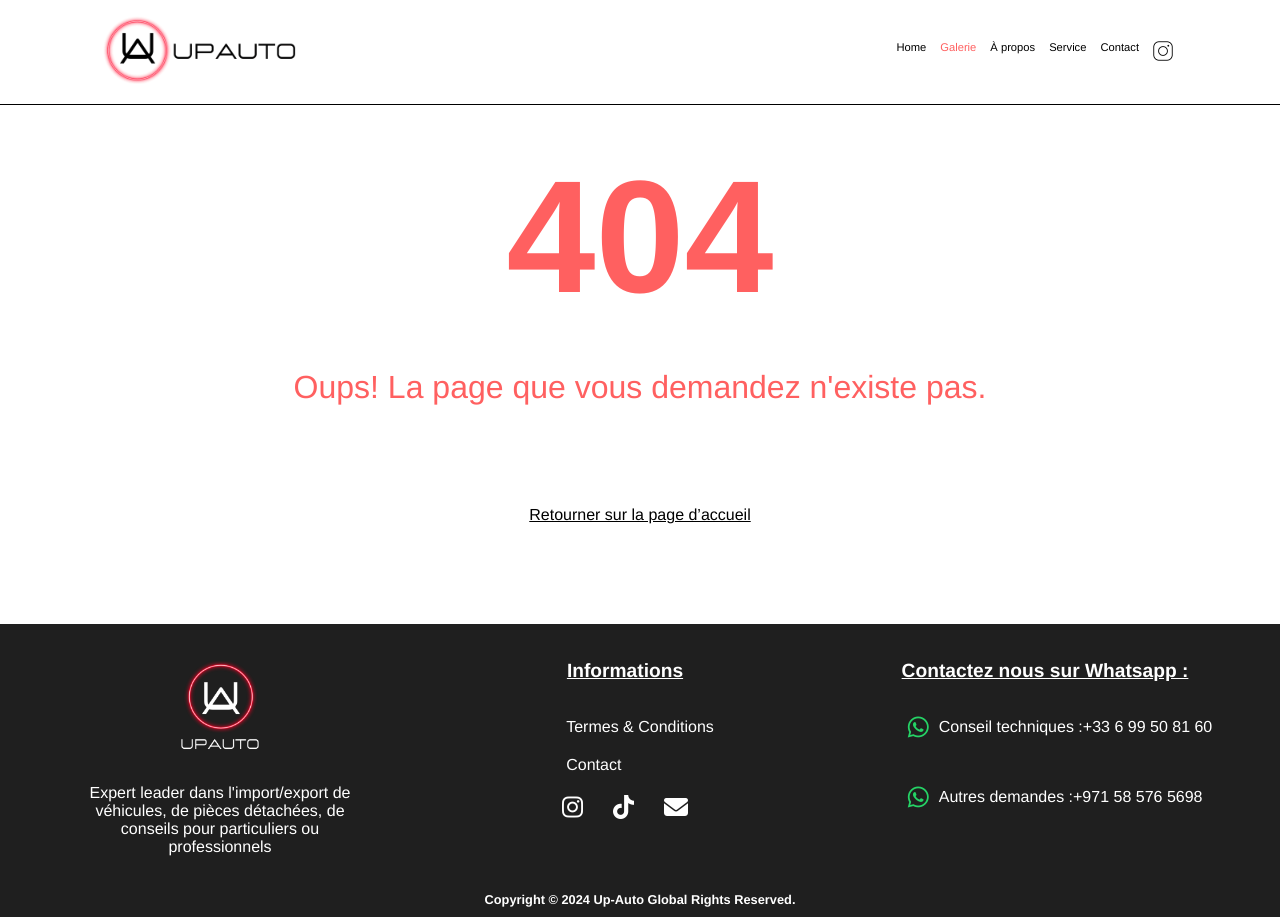
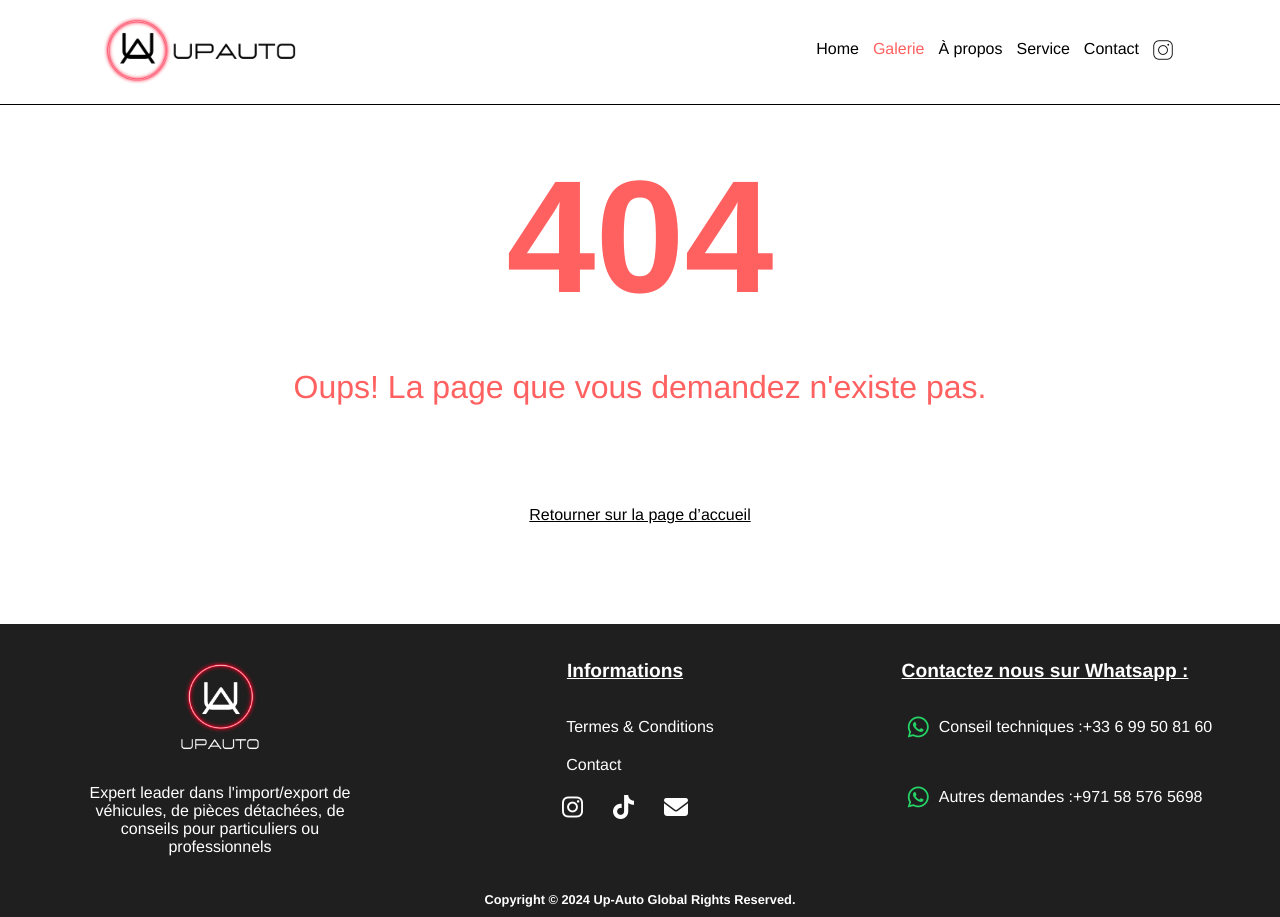
Before and after one commit to liguanovic/upauto-cars, a React (Create React App) app: page /upauto-cars/gallery/1 in a window 1280 px wide. Built offline with nearby package versions, Linux system fonts and the light colour scheme.

Commit message:
change css

```diff
--- a/src/Data/carsData.json
+++ b/src/Data/carsData.json
@@ -102,7 +102,7 @@
       "title": "Bmw serie 3",
       "cover": "assets/pictures/cars/abc123/voiture.webp",
       "pictures": [
-        "https://liguanovic.github.io/upauto-cars/gallery/assets/pictures/cars/abc123/voiture.webp",
+        "assets/pictures/cars/abc123/voiture.webp",
         "assets/pictures/cars/abc123/vehicule2.jpeg",
        "assets/pictures/cars/abc123/vehicule3.webp",
         "assets/pictures/cars/abc123/vehicule4.webp"
--- a/src/components/Nav/nav.css
+++ b/src/components/Nav/nav.css
@@ -12,7 +12,7 @@
         display: flex;
         list-style-type: none;
         font-weight: 400;
-        font-size: 1rem;
+        font-size: 1rem !important;
         margin: 0;
         flex-wrap: nowrap;
 
--- a/src/index.css
+++ b/src/index.css
@@ -7,8 +7,8 @@ body {
   margin: 0;
   padding: 0;
   box-sizing: border-box;
+  scroll-behavior: smooth;
 }
-
 
 main {
   flex: 1;
--- a/src/pages/Home/home.css
+++ b/src/pages/Home/home.css
@@ -103,7 +103,7 @@
     [id="home"] .home-description {
         font-size: 1.2rem;
         text-align: center;
-        margin: 20px 0 0;
+        margin: 20px 0 30px;
     }
 
     [id="home"] li {
```
